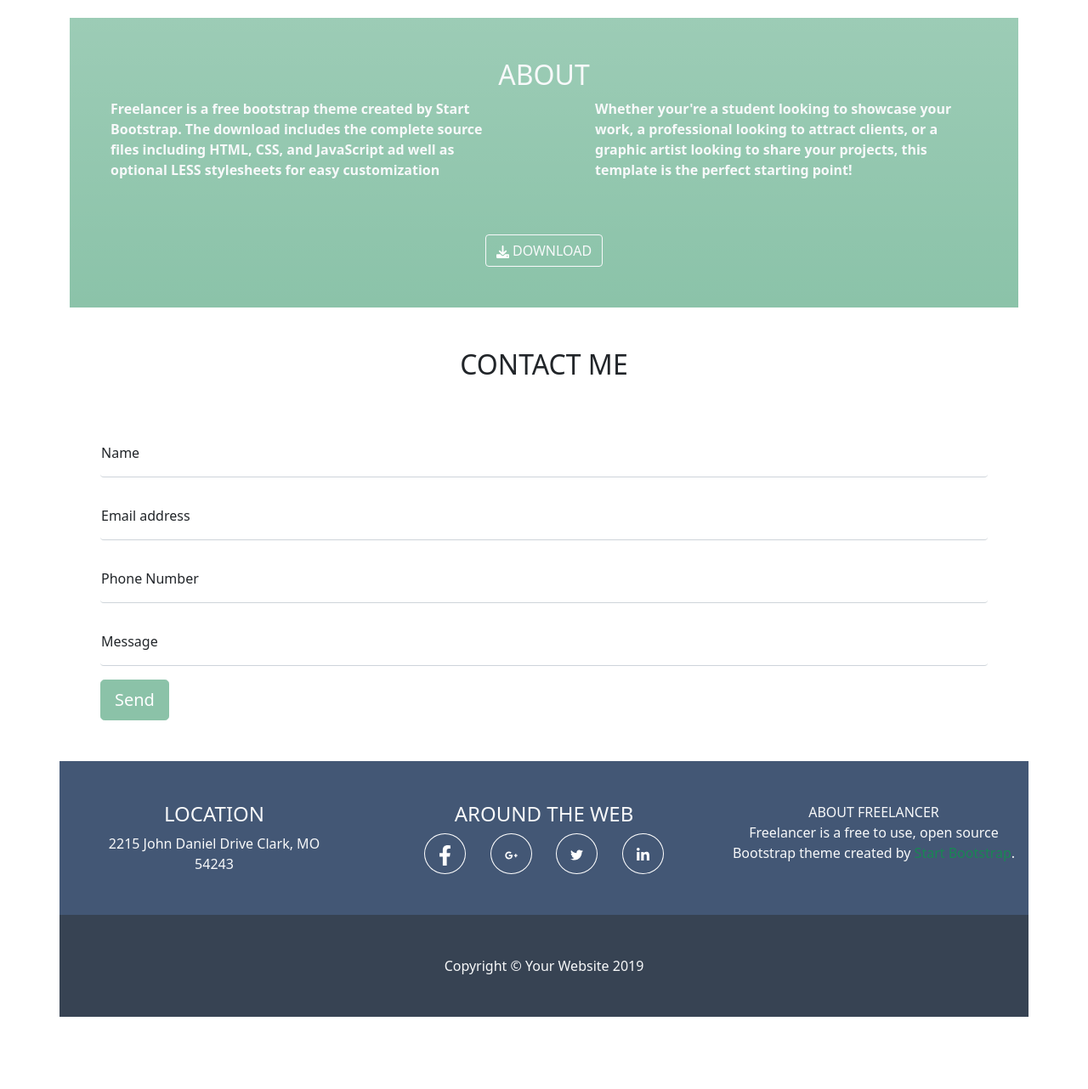
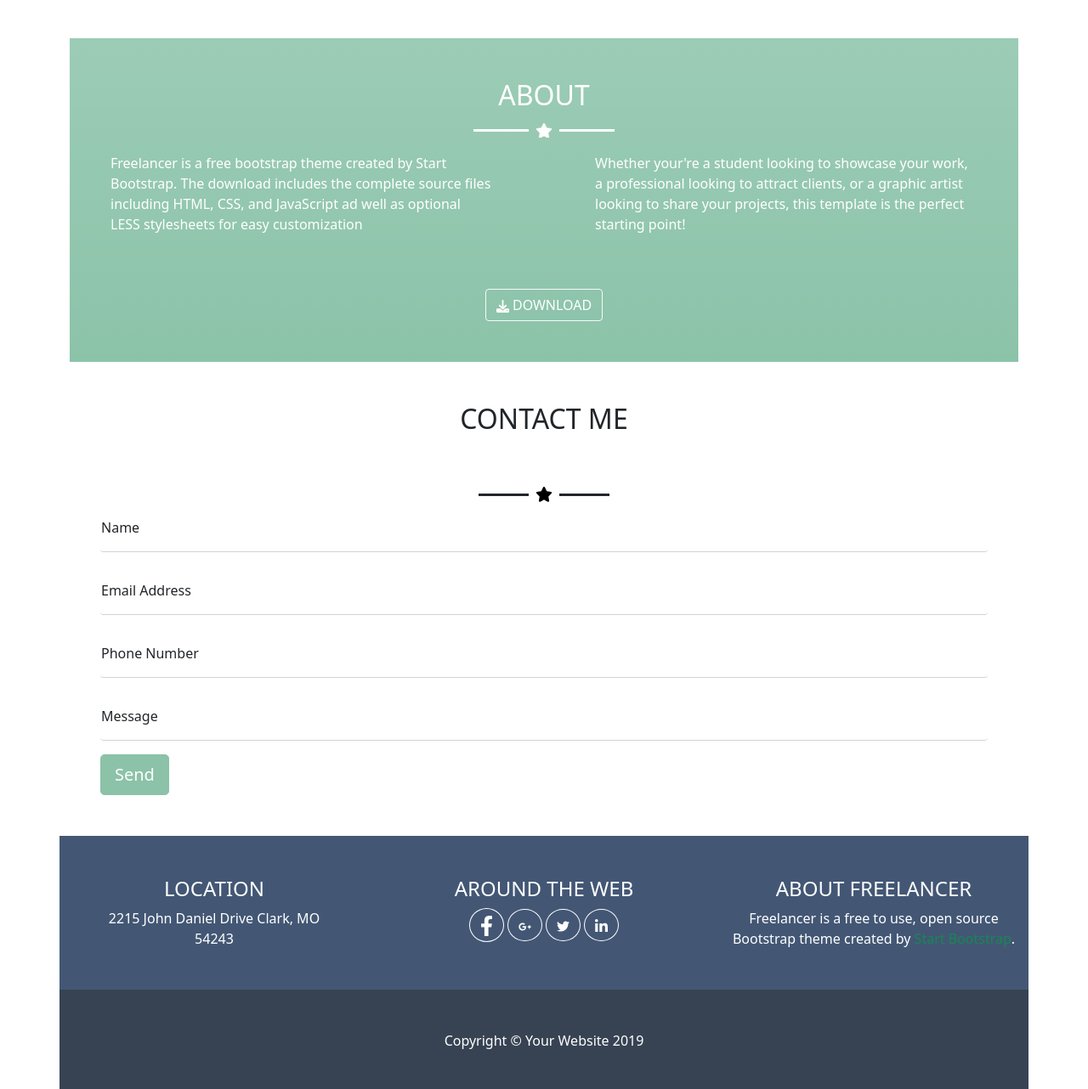
Before and after one commit to Debby95/html-css-bootstrap-freelancer, a plain HTML site: page index.html in a window 1280 px wide. Shown: the part 998-2280 px from the top of the page at 85% size. Before the commit the page ends 2195 px from the top, so only its background shows below. Drawn offline with nearby package versions, Linux system fonts and the light colour scheme.

Commit message:
aggiunge stellina, cambia nome del colore da light a white

```diff
--- a/index.html
+++ b/index.html
@@ -13,7 +13,7 @@
     <!-- nav -->
     <nav class="container">
         <div class="bg-color-nav-footer d-flex justify-content-around">
-            <h3 class="text-light">START BOOTSTRAP</h3>
+            <h3 class="text-white">START BOOTSTRAP</h3>
 
             <div class="link fw-bold pt-2">
                 <a class="text-light px-3" href="#">PORTFOLIO</a>
@@ -35,6 +35,17 @@
                 <!-- text under avatar -->
                 <div>
                     <h1 class="text-light d-flex justify-content-center">START BOOTSTRAP</h1>
+                </div>
+
+                <!-- line with star -->
+                <div class="row">
+                    <div class="col-sm-4 col-md-4 col-lg-2 mx-auto">
+                        <div class="d-flex align-items-center">
+                        <div class="border-bottom border-white pt-1 w-50 border-3"></div>
+                        <span class="mx-2"><svg class="star" xmlns="http://www.w3.org/2000/svg" fill="white" viewBox="0 0 576 512"><!--! Font Awesome Pro 6.1.1 by @fontawesome - https://fontawesome.com License - https://fontawesome.com/license (Commercial License) Copyright 2022 Fonticons, Inc. --><path d="M381.2 150.3L524.9 171.5C536.8 173.2 546.8 181.6 550.6 193.1C554.4 204.7 551.3 217.3 542.7 225.9L438.5 328.1L463.1 474.7C465.1 486.7 460.2 498.9 450.2 506C440.3 513.1 427.2 514 416.5 508.3L288.1 439.8L159.8 508.3C149 514 135.9 513.1 126 506C116.1 498.9 111.1 486.7 113.2 474.7L137.8 328.1L33.58 225.9C24.97 217.3 21.91 204.7 25.69 193.1C29.46 181.6 39.43 173.2 51.42 171.5L195 150.3L259.4 17.97C264.7 6.954 275.9-.0391 288.1-.0391C300.4-.0391 311.6 6.954 316.9 17.97L381.2 150.3z"/></svg></span>
+                        <div class="border-bottom border-white pt-1 w-50 border-3"></div>
+                        </div>
+                    </div>
                 </div>
 
                 <!-- text under star -->
@@ -84,50 +95,78 @@
         <div class="container ">
             <div class="bg-color bg-success bg-gradient bg-opacity-50 ">
                 <div>
-                    <h2 class="text-light d-flex justify-content-center pt-5">ABOUT</h2>
+                    <h2 class="text-white d-flex justify-content-center pt-5">ABOUT</h2>
                 </div>
 
-                <div class="row ">
+                <!-- line with star -->
+                <div class="row">
+                    <div class="col-sm-4 col-md-4 col-lg-2 mx-auto">
+                        <div class="d-flex align-items-center">
+                        <div class="border-bottom border-white pt-1 w-50 border-3"></div>
+                        <span class="mx-2"><svg class="star" xmlns="http://www.w3.org/2000/svg" fill="white" viewBox="0 0 576 512"><!--! Font Awesome Pro 6.1.1 by @fontawesome - https://fontawesome.com License - https://fontawesome.com/license (Commercial License) Copyright 2022 Fonticons, Inc. --><path d="M381.2 150.3L524.9 171.5C536.8 173.2 546.8 181.6 550.6 193.1C554.4 204.7 551.3 217.3 542.7 225.9L438.5 328.1L463.1 474.7C465.1 486.7 460.2 498.9 450.2 506C440.3 513.1 427.2 514 416.5 508.3L288.1 439.8L159.8 508.3C149 514 135.9 513.1 126 506C116.1 498.9 111.1 486.7 113.2 474.7L137.8 328.1L33.58 225.9C24.97 217.3 21.91 204.7 25.69 193.1C29.46 181.6 39.43 173.2 51.42 171.5L195 150.3L259.4 17.97C264.7 6.954 275.9-.0391 288.1-.0391C300.4-.0391 311.6 6.954 316.9 17.97L381.2 150.3z"/></svg></span>
+                        <div class="border-bottom border-white pt-1 w-50 border-3"></div>
+                        </div>
+                    </div>
+                </div>
+
+                <div class="row">
                     <div class="col-sm-12 col-md-6 col-lg-6">
-                        <p class="text-light fw-bold px-5">Freelancer is a free bootstrap theme created by Start Bootstrap. The download includes the complete source files including HTML, CSS, and JavaScript ad well as optional LESS stylesheets for easy customization</p>
+                        <p class="text-white px-5 pt-3">Freelancer is a free bootstrap theme created by Start Bootstrap. The download includes the complete source files including HTML, CSS, and JavaScript ad well as optional LESS stylesheets for easy customization</p>
                     </div>
 
                     <div class="col-sm-12 col-md-6 col-lg-6">
-                        <p class="text-light fw-bold px-5">Whether your're a student looking to showcase your work, a professional looking to attract clients, or a graphic artist looking to share your projects, this template is the perfect starting point!</p>
+                        <p class="text-white px-5 pt-3">Whether your're a student looking to showcase your work, a professional looking to attract clients, or a graphic artist looking to share your projects, this template is the perfect starting point!</p>
                     </div>
                 </div>
 
                 <div class="d-flex justify-content-center pt-5 pb-5">
-                    <button class="btn btn-light bg-transparent text-light"><svg class="download" xmlns="http://www.w3.org/2000/svg" fill="white" viewBox="0 0 512 512"><!--! Font Awesome Pro 6.1.1 by @fontawesome - https://fontawesome.com License - https://fontawesome.com/license (Commercial License) Copyright 2022 Fonticons, Inc. --><path d="M480 352h-133.5l-45.25 45.25C289.2 409.3 273.1 416 256 416s-33.16-6.656-45.25-18.75L165.5 352H32c-17.67 0-32 14.33-32 32v96c0 17.67 14.33 32 32 32h448c17.67 0 32-14.33 32-32v-96C512 366.3 497.7 352 480 352zM432 456c-13.2 0-24-10.8-24-24c0-13.2 10.8-24 24-24s24 10.8 24 24C456 445.2 445.2 456 432 456zM233.4 374.6C239.6 380.9 247.8 384 256 384s16.38-3.125 22.62-9.375l128-128c12.49-12.5 12.49-32.75 0-45.25c-12.5-12.5-32.76-12.5-45.25 0L288 274.8V32c0-17.67-14.33-32-32-32C238.3 0 224 14.33 224 32v242.8L150.6 201.4c-12.49-12.5-32.75-12.5-45.25 0c-12.49 12.5-12.49 32.75 0 45.25L233.4 374.6z"/></svg> DOWNLOAD</button>
+                    <button class="btn btn-light bg-transparent text-white"><svg class="download" xmlns="http://www.w3.org/2000/svg" fill="white" viewBox="0 0 512 512"><!--! Font Awesome Pro 6.1.1 by @fontawesome - https://fontawesome.com License - https://fontawesome.com/license (Commercial License) Copyright 2022 Fonticons, Inc. --><path d="M480 352h-133.5l-45.25 45.25C289.2 409.3 273.1 416 256 416s-33.16-6.656-45.25-18.75L165.5 352H32c-17.67 0-32 14.33-32 32v96c0 17.67 14.33 32 32 32h448c17.67 0 32-14.33 32-32v-96C512 366.3 497.7 352 480 352zM432 456c-13.2 0-24-10.8-24-24c0-13.2 10.8-24 24-24s24 10.8 24 24C456 445.2 445.2 456 432 456zM233.4 374.6C239.6 380.9 247.8 384 256 384s16.38-3.125 22.62-9.375l128-128c12.49-12.5 12.49-32.75 0-45.25c-12.5-12.5-32.76-12.5-45.25 0L288 274.8V32c0-17.67-14.33-32-32-32C238.3 0 224 14.33 224 32v242.8L150.6 201.4c-12.49-12.5-32.75-12.5-45.25 0c-12.49 12.5-12.49 32.75 0 45.25L233.4 374.6z"/></svg> DOWNLOAD</button>
                 </div>
             </div>
         </div>
 
+        <!-- section contact me -->
         <div class="container px-5">
             <div>
                 <h2 class="d-flex justify-content-center pt-5 pb-5">CONTACT ME</h2>
             </div>
 
+            <!-- line with star -->
+            <div class="row">
+                <div class="col-sm-4 col-md-4 col-lg-2 mx-auto">
+                    <div class="d-flex align-items-center">
+                    <div class="border-bottom border-dark pt-1 w-50 border-3"></div>
+                    <span class="mx-2"><svg class="star" xmlns="http://www.w3.org/2000/svg" viewBox="0 0 576 512"><!--! Font Awesome Pro 6.1.1 by @fontawesome - https://fontawesome.com License - https://fontawesome.com/license (Commercial License) Copyright 2022 Fonticons, Inc. --><path d="M381.2 150.3L524.9 171.5C536.8 173.2 546.8 181.6 550.6 193.1C554.4 204.7 551.3 217.3 542.7 225.9L438.5 328.1L463.1 474.7C465.1 486.7 460.2 498.9 450.2 506C440.3 513.1 427.2 514 416.5 508.3L288.1 439.8L159.8 508.3C149 514 135.9 513.1 126 506C116.1 498.9 111.1 486.7 113.2 474.7L137.8 328.1L33.58 225.9C24.97 217.3 21.91 204.7 25.69 193.1C29.46 181.6 39.43 173.2 51.42 171.5L195 150.3L259.4 17.97C264.7 6.954 275.9-.0391 288.1-.0391C300.4-.0391 311.6 6.954 316.9 17.97L381.2 150.3z"/></svg></span>
+                    <div class="border-bottom border-dark pt-1 w-50 border-3"></div>
+                    </div>
+                </div>
+            </div>
+
+            <!-- name -->
             <div class="form-floating mb-3">
                 <input type="Name" class="form-control" id="floatingInput" placeholder="Name">
                 <label for="floatingInput">Name</label>
             </div>
 
+            <!-- email -->
             <div class="form-floating mb-3">
                 <input type="email" class="form-control" id="floatingInput" placeholder="email@example.com">
-                <label for="floatingInput">Email address</label>
+                <label for="floatingInput">Email Address</label>
             </div>
 
+            <!-- phone number -->
             <div class="form-floating mb-3">
                 <input type="phone" class="form-control" id="floatingInput" placeholder="3333333333">
                 <label for="floatingInput">Phone Number</label>
             </div>
 
+            <!-- message -->
             <div class="form-floating mb-3">
                 <input type="Message" class="form-control" id="floatingInput" placeholder="Write here your message">
                 <label for="floatingInput">Message</label>
             </div>
 
+            <!-- send button-->
             <div class="d-flex justify-content-start pb-5">
                 <button class="btn btn-lg btn-success opacity-50">Send</button>
             </div>
@@ -135,7 +174,8 @@
     </main>
 
     <footer>
-        <div class="container bg-color-nav-footer pt-5 pb-5 text-light text-center">
+        <!-- location -->
+        <div class="container bg-color-nav-footer pt-5 pb-5 text-white text-center">
             <div class="row g-5">
                 <div class="col-sm-12 col-md-4 col-lg-4">
                     <h4>LOCATION</h4>
@@ -143,19 +183,21 @@
                     <div>54243</div>
                 </div>
 
+                <!-- social network -->
                 <div class="col-sm-12 col-md-4 col-lg-4">
                     <h4>AROUND THE WEB</h4>
-                    <div class="d-flex justify-content-evenly">
-                        <button class="btn btn-lg border border-white rounded-circle"><svg class="fb" xmlns="http://www.w3.org/2000/svg" fill="white" viewBox="0 0 320 512"><!--! Font Awesome Pro 6.1.1 by @fontawesome - https://fontawesome.com License - https://fontawesome.com/license (Commercial License) Copyright 2022 Fonticons, Inc. --><path d="M279.14 288l14.22-92.66h-88.91v-60.13c0-25.35 12.42-50.06 52.24-50.06h40.42V6.26S260.43 0 225.36 0c-73.22 0-121.08 44.38-121.08 124.72v70.62H22.89V288h81.39v224h100.17V288z"/></svg></button>
-                        <button class="btn btn-lg border border-white rounded-circle"><svg class="google" xmlns="http://www.w3.org/2000/svg" fill="white" viewBox="0 0 640 512"><!--! Font Awesome Pro 6.1.1 by @fontawesome - https://fontawesome.com License - https://fontawesome.com/license (Commercial License) Copyright 2022 Fonticons, Inc. --><path d="M386.061 228.496c1.834 9.692 3.143 19.384 3.143 31.956C389.204 370.205 315.599 448 204.8 448c-106.084 0-192-85.915-192-192s85.916-192 192-192c51.864 0 95.083 18.859 128.611 50.292l-52.126 50.03c-14.145-13.621-39.028-29.599-76.485-29.599-65.484 0-118.92 54.221-118.92 121.277 0 67.056 53.436 121.277 118.92 121.277 75.961 0 104.513-54.745 108.965-82.773H204.8v-66.009h181.261zm185.406 6.437V179.2h-56.001v55.733h-55.733v56.001h55.733v55.733h56.001v-55.733H627.2v-56.001h-55.733z"/></svg></button>
-                        <button class="btn btn-lg border border-white rounded-circle"><svg class="twitter" xmlns="http://www.w3.org/2000/svg" fill="white" viewBox="0 0 512 512"><!--! Font Awesome Pro 6.1.1 by @fontawesome - https://fontawesome.com License - https://fontawesome.com/license (Commercial License) Copyright 2022 Fonticons, Inc. --><path d="M459.37 151.716c.325 4.548.325 9.097.325 13.645 0 138.72-105.583 298.558-298.558 298.558-59.452 0-114.68-17.219-161.137-47.106 8.447.974 16.568 1.299 25.34 1.299 49.055 0 94.213-16.568 130.274-44.832-46.132-.975-84.792-31.188-98.112-72.772 6.498.974 12.995 1.624 19.818 1.624 9.421 0 18.843-1.3 27.614-3.573-48.081-9.747-84.143-51.98-84.143-102.985v-1.299c13.969 7.797 30.214 12.67 47.431 13.319-28.264-18.843-46.781-51.005-46.781-87.391 0-19.492 5.197-37.36 14.294-52.954 51.655 63.675 129.3 105.258 216.365 109.807-1.624-7.797-2.599-15.918-2.599-24.04 0-57.828 46.782-104.934 104.934-104.934 30.213 0 57.502 12.67 76.67 33.137 23.715-4.548 46.456-13.32 66.599-25.34-7.798 24.366-24.366 44.833-46.132 57.827 21.117-2.273 41.584-8.122 60.426-16.243-14.292 20.791-32.161 39.308-52.628 54.253z"/></svg></button>
-                        <button class="btn btn-lg border border-white rounded-circle"><svg class="linkedin" xmlns="http://www.w3.org/2000/svg" fill="white" viewBox="0 0 448 512"><!--! Font Awesome Pro 6.1.1 by @fontawesome - https://fontawesome.com License - https://fontawesome.com/license (Commercial License) Copyright 2022 Fonticons, Inc. --><path d="M100.28 448H7.4V148.9h92.88zM53.79 108.1C24.09 108.1 0 83.5 0 53.8a53.79 53.79 0 0 1 107.58 0c0 29.7-24.1 54.3-53.79 54.3zM447.9 448h-92.68V302.4c0-34.7-.7-79.2-48.29-79.2-48.29 0-55.69 37.7-55.69 76.7V448h-92.78V148.9h89.08v40.8h1.3c12.4-23.5 42.69-48.3 87.88-48.3 94 0 111.28 61.9 111.28 142.3V448z"/></svg></button>
+                    <div class="text-center">
+                        <button class="btn btn-md border border-white rounded-circle"><svg class="fb" xmlns="http://www.w3.org/2000/svg" fill="white" viewBox="0 0 320 512"><!--! Font Awesome Pro 6.1.1 by @fontawesome - https://fontawesome.com License - https://fontawesome.com/license (Commercial License) Copyright 2022 Fonticons, Inc. --><path d="M279.14 288l14.22-92.66h-88.91v-60.13c0-25.35 12.42-50.06 52.24-50.06h40.42V6.26S260.43 0 225.36 0c-73.22 0-121.08 44.38-121.08 124.72v70.62H22.89V288h81.39v224h100.17V288z"/></svg></button>
+                        <button class="btn btn-md border border-white rounded-circle"><svg class="google" xmlns="http://www.w3.org/2000/svg" fill="white" viewBox="0 0 640 512"><!--! Font Awesome Pro 6.1.1 by @fontawesome - https://fontawesome.com License - https://fontawesome.com/license (Commercial License) Copyright 2022 Fonticons, Inc. --><path d="M386.061 228.496c1.834 9.692 3.143 19.384 3.143 31.956C389.204 370.205 315.599 448 204.8 448c-106.084 0-192-85.915-192-192s85.916-192 192-192c51.864 0 95.083 18.859 128.611 50.292l-52.126 50.03c-14.145-13.621-39.028-29.599-76.485-29.599-65.484 0-118.92 54.221-118.92 121.277 0 67.056 53.436 121.277 118.92 121.277 75.961 0 104.513-54.745 108.965-82.773H204.8v-66.009h181.261zm185.406 6.437V179.2h-56.001v55.733h-55.733v56.001h55.733v55.733h56.001v-55.733H627.2v-56.001h-55.733z"/></svg></button>
+                        <button class="btn btn-md border border-white rounded-circle"><svg class="twitter" xmlns="http://www.w3.org/2000/svg" fill="white" viewBox="0 0 512 512"><!--! Font Awesome Pro 6.1.1 by @fontawesome - https://fontawesome.com License - https://fontawesome.com/license (Commercial License) Copyright 2022 Fonticons, Inc. --><path d="M459.37 151.716c.325 4.548.325 9.097.325 13.645 0 138.72-105.583 298.558-298.558 298.558-59.452 0-114.68-17.219-161.137-47.106 8.447.974 16.568 1.299 25.34 1.299 49.055 0 94.213-16.568 130.274-44.832-46.132-.975-84.792-31.188-98.112-72.772 6.498.974 12.995 1.624 19.818 1.624 9.421 0 18.843-1.3 27.614-3.573-48.081-9.747-84.143-51.98-84.143-102.985v-1.299c13.969 7.797 30.214 12.67 47.431 13.319-28.264-18.843-46.781-51.005-46.781-87.391 0-19.492 5.197-37.36 14.294-52.954 51.655 63.675 129.3 105.258 216.365 109.807-1.624-7.797-2.599-15.918-2.599-24.04 0-57.828 46.782-104.934 104.934-104.934 30.213 0 57.502 12.67 76.67 33.137 23.715-4.548 46.456-13.32 66.599-25.34-7.798 24.366-24.366 44.833-46.132 57.827 21.117-2.273 41.584-8.122 60.426-16.243-14.292 20.791-32.161 39.308-52.628 54.253z"/></svg></button>
+                        <button class="btn btn-md border border-white rounded-circle"><svg class="linkedin" xmlns="http://www.w3.org/2000/svg" fill="white" viewBox="0 0 448 512"><!--! Font Awesome Pro 6.1.1 by @fontawesome - https://fontawesome.com License - https://fontawesome.com/license (Commercial License) Copyright 2022 Fonticons, Inc. --><path d="M100.28 448H7.4V148.9h92.88zM53.79 108.1C24.09 108.1 0 83.5 0 53.8a53.79 53.79 0 0 1 107.58 0c0 29.7-24.1 54.3-53.79 54.3zM447.9 448h-92.68V302.4c0-34.7-.7-79.2-48.29-79.2-48.29 0-55.69 37.7-55.69 76.7V448h-92.78V148.9h89.08v40.8h1.3c12.4-23.5 42.69-48.3 87.88-48.3 94 0 111.28 61.9 111.28 142.3V448z"/></svg></button>
                     </div>
 
                 </div>
 
+                <!-- freelancer -->
                 <div class="col-sm-12 col-md-4 col-lg-4">
-                    <h>ABOUT FREELANCER</h4>
+                    <h4>ABOUT FREELANCER</h4>
                     <div>Freelancer is a free to use, open source Bootstrap theme created by
                         <a class="link text-success" href="#">Start Bootstrap</a>.
                     </div>
@@ -163,7 +205,7 @@
             </div>
         </div>
 
-        <div class="container bg-footer pt-5 pb-5 text-light text-center">
+        <div class="container bg-footer pt-5 pb-5 text-white text-center">
             <div>Copyright &copy; Your Website 2019</div>
         </div>
     </footer>
--- a/styles.css
+++ b/styles.css
@@ -47,3 +47,7 @@ a {
 .form-floating > label {
     padding-left: 0;
 }
+
+.star {
+    width: 20px;
+}
```
